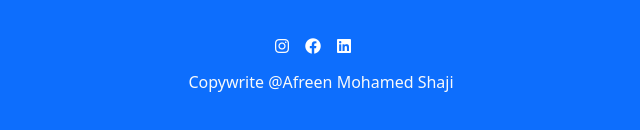
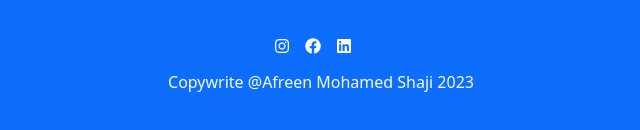
Before and after one commit to afreenmohdshaji/portfolio, a plain HTML site: page index.html in a window 1280 px wide. Shown: the part 2445-2575 px from the top of the page, 319-959 px from the left. Drawn offline with nearby package versions, Linux system fonts and the light colour scheme; some icons are missing.

Commit message:
portfolio

```diff
--- a/index.html
+++ b/index.html
@@ -188,7 +188,7 @@
             <i class="fa-brands fa-x-twitter p-2" style="color: #ffffff;"></i>
         </div>
         <div class="ft text-center text-light">
-            <p>Copywrite @Afreen Mohamed Shaji</p>
+            <p>Copywrite @Afreen Mohamed Shaji 2023</p>
         </div>
     </div>
 
```
